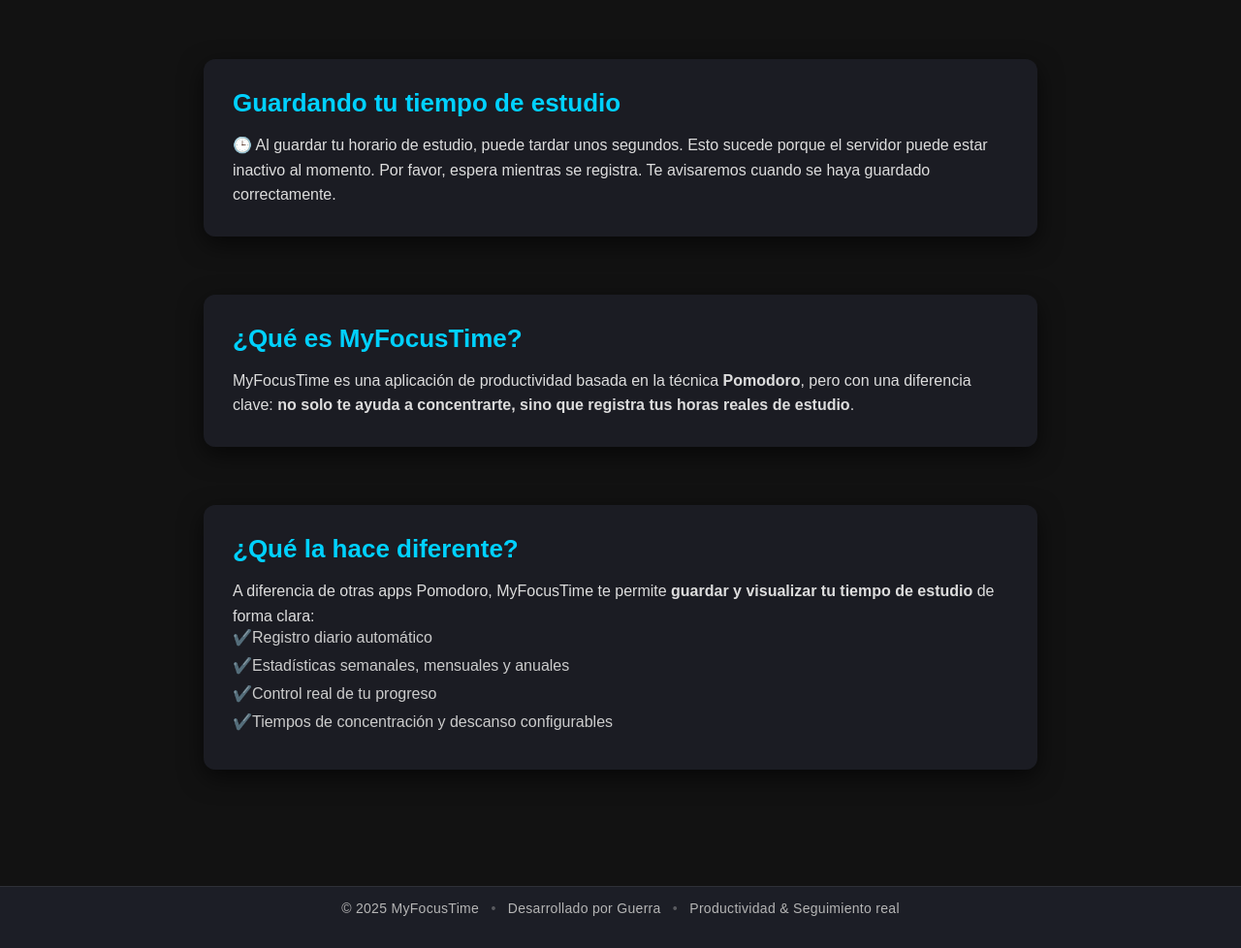
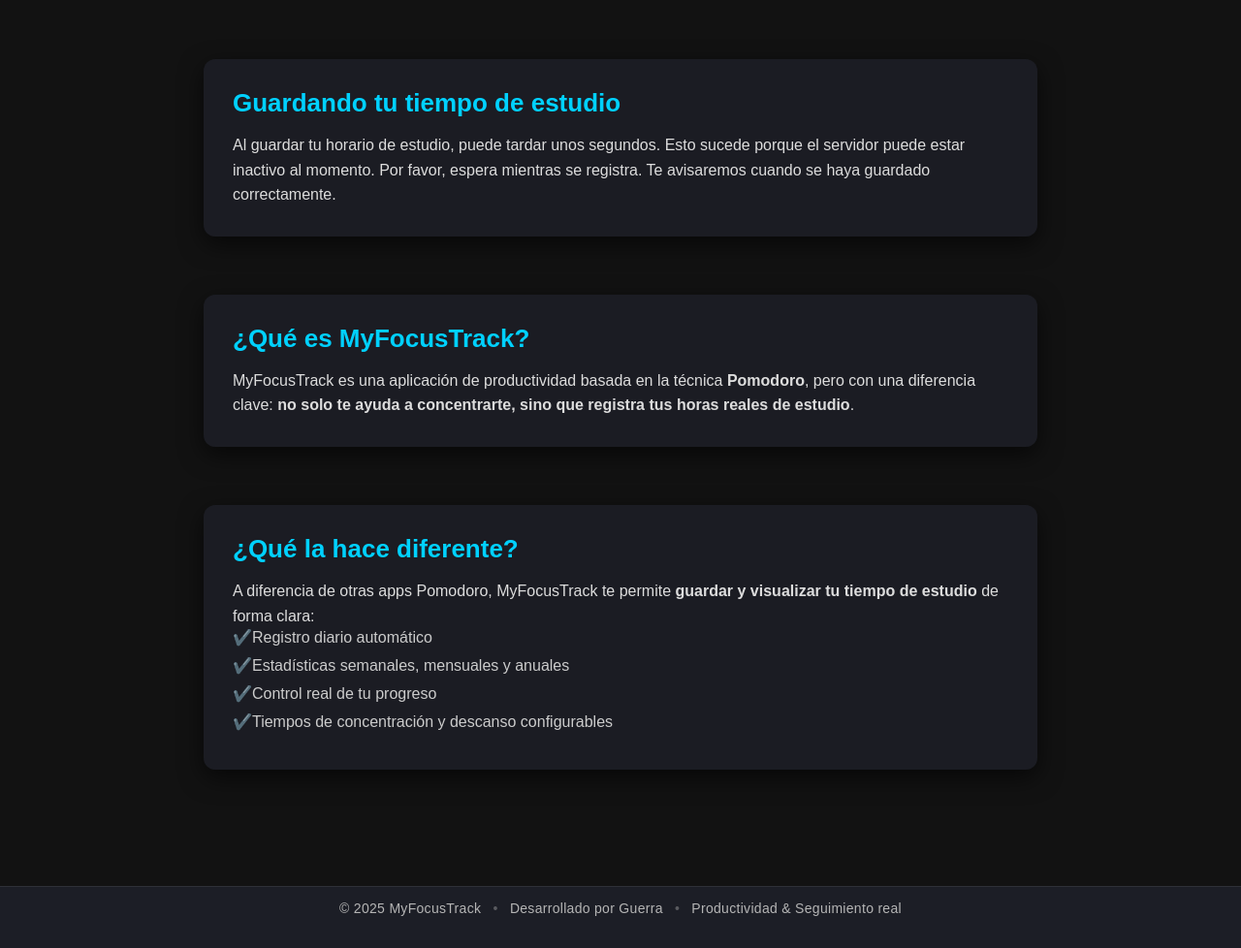
Before and after one commit to Guerra-m/MyFocusTime, a website built with Vite: page src/pages/pomodoro/pomodoro.html in a window 1280 px wide. Shown: the part 840-1818 px from the top of the page at 97% size. Built offline with nearby package versions, Linux system fonts and the light colour scheme; no server answers; sample sign-in values are in the browser's storage.

Commit message:
FIX: cambio de nombre

```diff
--- a/src/pages/pomodoro/pomodoro.html
+++ b/src/pages/pomodoro/pomodoro.html
@@ -3,11 +3,11 @@
 
 <head>
   <meta charset="UTF-8" />
-  <title>Pomodoro</title>
+  <title>MyFocusTrack</title>
   <link rel="stylesheet" href="./pomodoro.css">
   <script async src="https://pagead2.googlesyndication.com/pagead/js/adsbygoogle.js?client=ca-pub-7574523768529448"
     crossorigin="anonymous"></script>
-    <link rel="icon" href="../../assets/MyFocusTimeLogo.png">
+    <link rel="icon" href="../../assets/MyFocusTrackLogo.png">
 </head>
 
 <body class="pomodoro-page">
@@ -29,7 +29,7 @@
   </aside>
 
   <main>
-    <h1>MyFocusTime</h1>
+    <h1>MyFocusTrack</h1>
 
     <div class="timer-container">
       <div id="timer">50:00</div>
@@ -65,16 +65,16 @@
     <div class="info-block">
       <h2>Guardando tu tiempo de estudio</h2>
       <p>
-        🕒 Al guardar tu horario de estudio, puede tardar unos segundos.
+         Al guardar tu horario de estudio, puede tardar unos segundos.
     Esto sucede porque el servidor puede estar inactivo al momento.
     Por favor, espera mientras se registra.
     Te avisaremos cuando se haya guardado correctamente.
       </p>
     </div>
     <div class="info-block">
-      <h2>¿Qué es MyFocusTime?</h2>
+      <h2>¿Qué es MyFocusTrack?</h2>
       <p>
-        MyFocusTime es una aplicación de productividad basada en la técnica
+        MyFocusTrack es una aplicación de productividad basada en la técnica
         <strong>Pomodoro</strong>, pero con una diferencia clave:
         <strong>no solo te ayuda a concentrarte, sino que registra tus horas reales de estudio</strong>.
       </p>
@@ -83,7 +83,7 @@
     <div class="info-block">
       <h2>¿Qué la hace diferente?</h2>
       <p>
-        A diferencia de otras apps Pomodoro, MyFocusTime te permite
+        A diferencia de otras apps Pomodoro, MyFocusTrack te permite
         <strong>guardar y visualizar tu tiempo de estudio</strong> de forma clara:
       </p>
 
@@ -100,7 +100,7 @@
   </section>
   <footer class="app-footer">
     <div class="footer-content">
-      <span>© 2025 MyFocusTime</span>
+      <span>© 2025 MyFocusTrack</span>
       <span class="footer-sep">•</span>
       <span>Desarrollado por Guerra</span>
       <span class="footer-sep">•</span>
```
Also changed, not shown: src/pages/login/login.html (+7 -7 lines), src/pages/register/register.html (+7 -7 lines), src/pages/settings/settings.html (+2 -2 lines), src/pages/stats/anio.html (+3 -3 lines), src/pages/stats/mes.html (+3 -3 lines), src/pages/stats/semana.html (+3 -3 lines), src/assets/MyFocusTrackLogo.png (renamed from src/assets/MyFocusTimeLogo.png), src/assets/capturas/Pomodoro.png.
